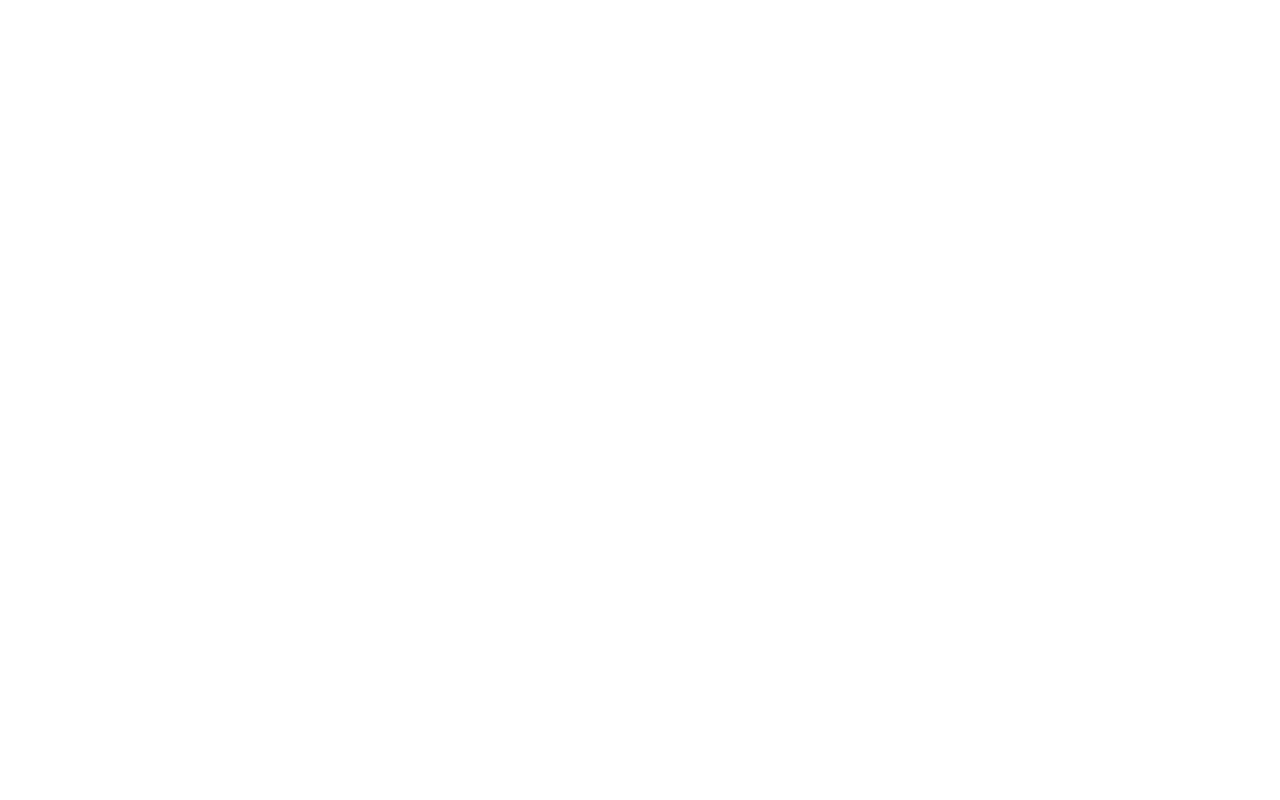
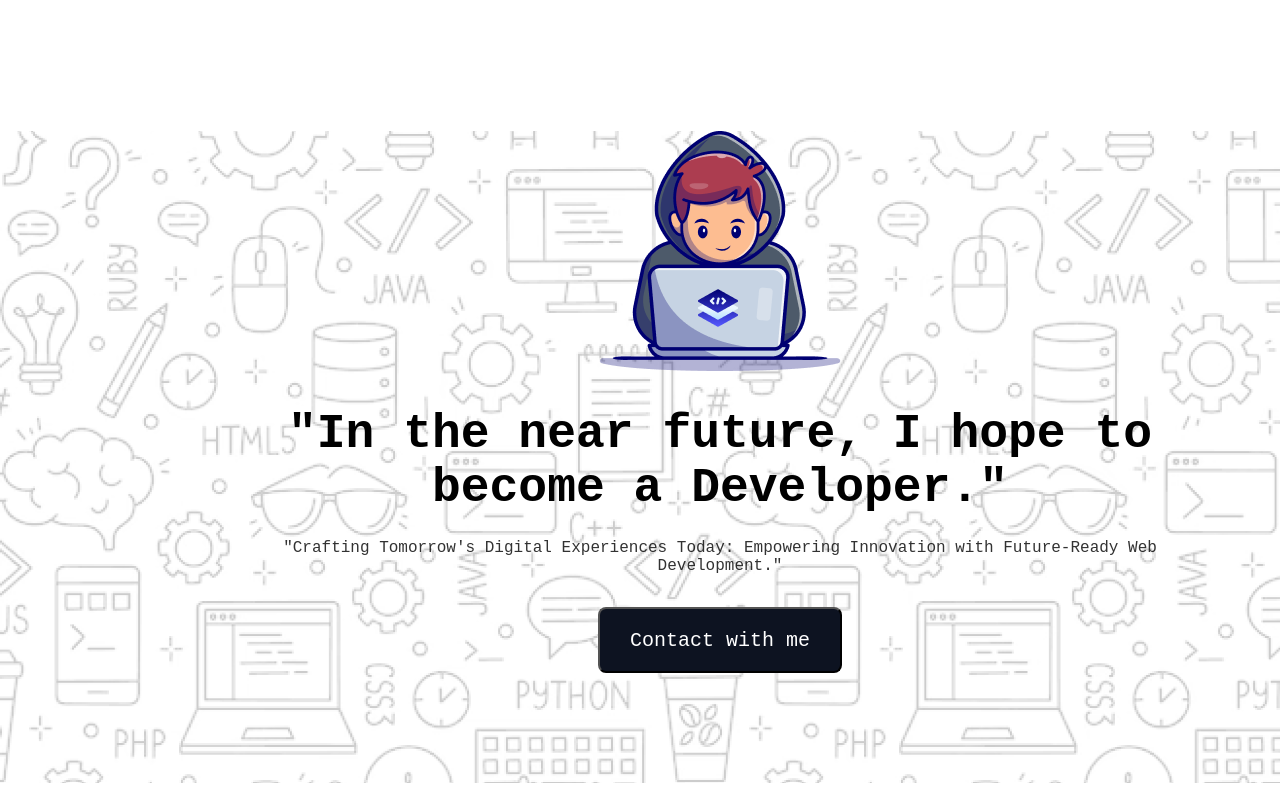
Before and after one commit to rezwan444/my-assignment-01, a plain HTML site: page index.html in a window 1280 px wide. Drawn offline with Linux system fonts and the light colour scheme; a web font is replaced by a local one.

Commit message:
header section added

```diff
--- a/index.html
+++ b/index.html
@@ -1,18 +1,39 @@
 <!DOCTYPE html>
 <html lang="en">
+
 <head>
     <meta charset="UTF-8">
     <meta name="viewport" content="width=device-width, initial-scale=1.0">
     <title>Document</title>
     <link rel="stylesheet" href="style.css">
 </head>
+
 <body>
 
-    <header></header>
+    <!-- Header Banner Section Start -->
+
+    <header class="header-section">
+        <div class="header-content-section">
+            <div class="header-image-section">
+                <img src="images/Group.png" alt="Group image">
+            </div>
+            <div class="header-title-section">
+                <h1>"In the near future, I hope to become a Developer."</h1>
+                <p class="header-subtitle-section">"Crafting Tomorrow's Digital Experiences Today: Empowering Innovation
+                    with Future-Ready Web Development."
+                </p>
+                <a class="header-button-section" href="#"><button class="header-button-style">Contact with
+                        me</button></a>
+            </div>
+        </div>
+    </header>
+
+    <!-- Header Banner Section End -->
 
     <main></main>
 
     <footer></footer>
 
 </body>
+
 </html>
--- a/style.css
+++ b/style.css
@@ -1,2 +1,61 @@
 /* Font style */
 @import url('https://fonts.googleapis.com/css2?family=Azeret+Mono:ital,wght@0,100..900;1,100..900&display=swap');
+
+*{
+    margin: 0;
+    padding: 0;
+    box-sizing: border-box;
+}
+
+/* Header Section Start here::: */
+
+.header-section{
+    background-image: url('images/Hero-bg.png');
+    max-width: 1440px;
+    height: 652px;
+    margin-top: 131px;
+}
+
+.header-content-section{
+    width: 998px;
+    height: 581px;
+    margin: 26px 221px 45px 221px;
+}
+
+.header-image-section{
+    text-align: center;
+}
+
+.header-title-section{
+    font-size: 24px;
+    font-weight: 900;
+    font-family:"Azeret Mono", monospace;
+    text-align: center;
+    margin-top: 32px;
+
+}
+
+.header-subtitle-section{
+    margin-top: 24px;
+    font-size: 16px;
+    font-weight: normal;
+    opacity: 80%;
+}
+
+.header-button-section{
+   text-decoration: none;
+}
+
+.header-button-section
+.header-button-style{
+    background-color: #0D1321;
+    width: 244px;
+    height: 66px;
+    border-radius: 8px;
+    margin-top: 32px;
+    color: white;
+    font-size: 20px;
+    font-family:"Azeret Mono", monospace;
+    cursor: pointer;
+}
+/* Header Section end here::: */
```
